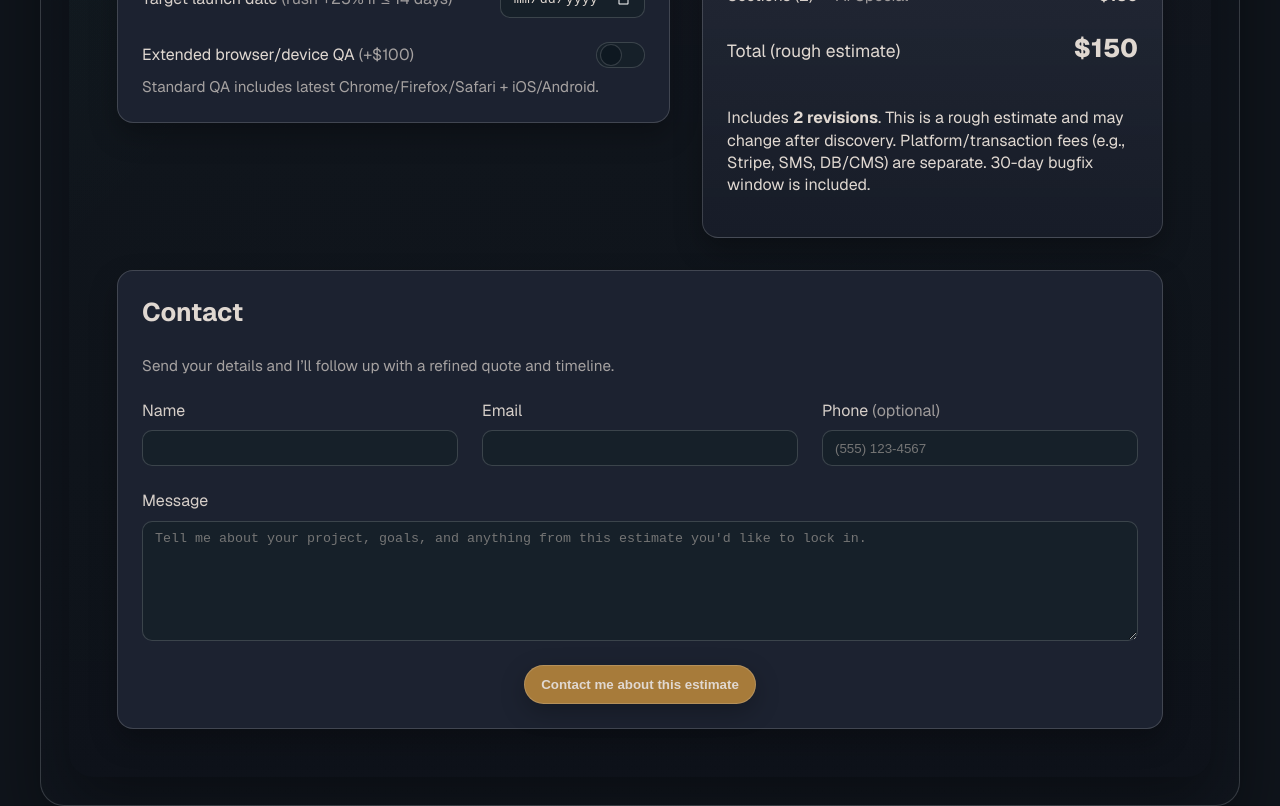
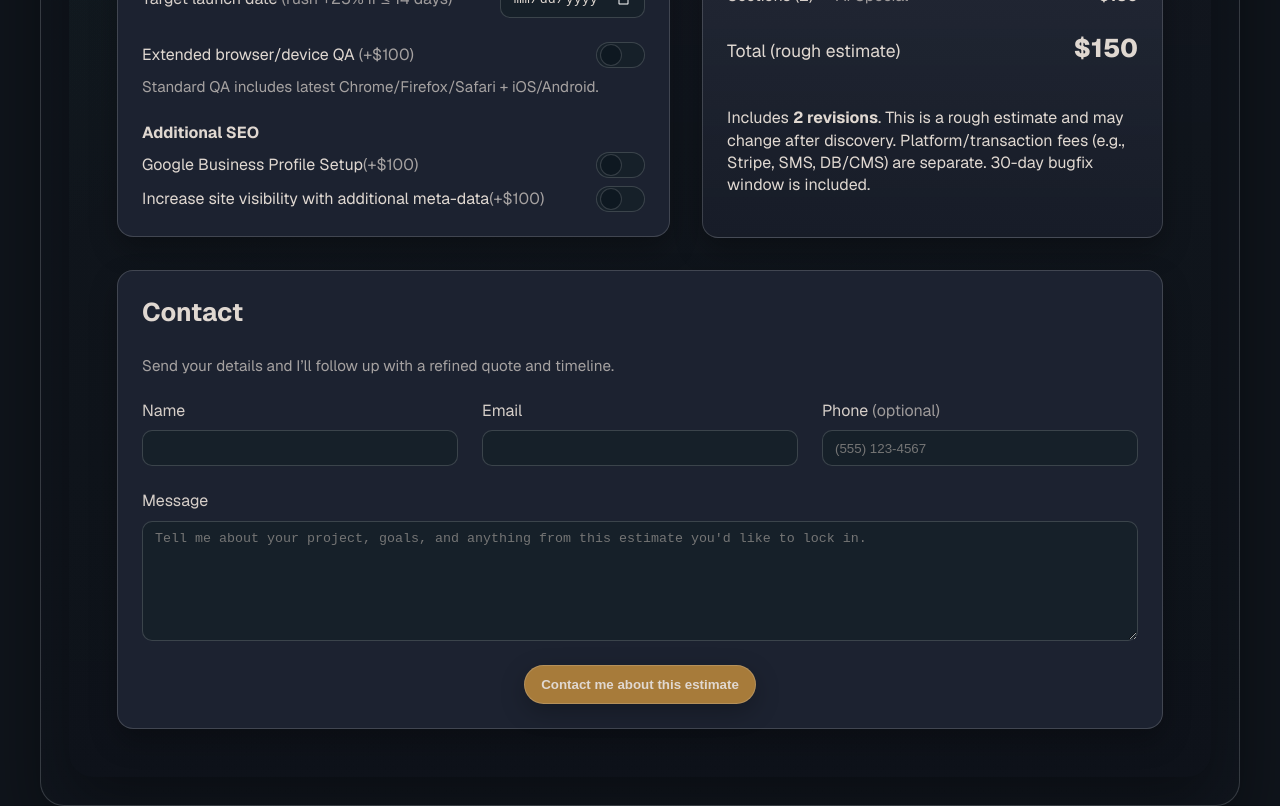
Before and after one commit to easy-thunder/Denver_Digital_Dynamics, a Next.js app: page / in a window 1280 px wide. Shown: the part 4440-5246 px from the top of the page. Built offline with nearby package versions, Linux system fonts and the light colour scheme.

Commit message:
add seo setup options for business

```diff
--- a/src/components/Pricing/Estimator.jsx
+++ b/src/components/Pricing/Estimator.jsx
@@ -9,6 +9,8 @@ const RATES = { mid: 75};
 const ANIMATION_RATE = 50;
 const RUSH_PERCENT = 0.25;
 const QA_RATE = 100;
+const GOOGLE_PROFILE_RATE = 100;
+const META_DATA_RATE = 100;
 const DISCOUNTS = { copy: 25, brand: 25 };
 
 const INTEGRATIONS = [
@@ -48,6 +50,8 @@ export default function Estimator() {
 
     const [deadline, setDeadline] = useState("");
     const [extendedQA, setExtendedQA] = useState(false);
+    const [googleSEO, setGoogleSEO] = useState(false);
+    const [metaData, setMetaData] = useState(false);
 
 
     const [name, setName] = useState("");
@@ -73,11 +77,13 @@ export default function Estimator() {
 
     const discountSubtotal = (copyReady ? DISCOUNTS.copy : 0) + (brandReady ? DISCOUNTS.brand : 0);
     const qaSubtotal = extendedQA ? QA_RATE : 0;
+    const SEOSubtotal = (googleSEO ? GOOGLE_PROFILE_RATE : 0) + (metaData ? META_DATA_RATE : 0);
 
     const baseBeforeRush =
         sectionsSubtotal * designFactor +
         animationsSubtotal +
         integrationsSubtotal +
+        SEOSubtotal +
         qaSubtotal -
         discountSubtotal;
 
@@ -245,7 +251,21 @@ export default function Estimator() {
                                 Standard QA includes latest Chrome/Firefox/Safari + iOS/Android.
                             </p>
                         </div>
+
+
+                        <div className={styles.group}>
+                                <div className={styles.groupTitle}>Additional SEO</div>
+                                <label className={styles.switchRow}>
+                                    <span>Google Business Profile Setup<em className={styles.muted}>(+${GOOGLE_PROFILE_RATE})</em></span>
+                                    <Switch checked={googleSEO} onChange={setGoogleSEO} />
+                                </label>
+                                <label className={styles.switchRow}>
+                                    <span>Increase site visibility with additional meta-data<em className={styles.muted}>(+${META_DATA_RATE})</em></span>
+                                    <Switch checked={metaData} onChange={setMetaData} />
+                                </label>
+                        </div>
                     </div>
+
 
 
                     <div className={`${styles.card} ${styles.solutions}`}>
```
